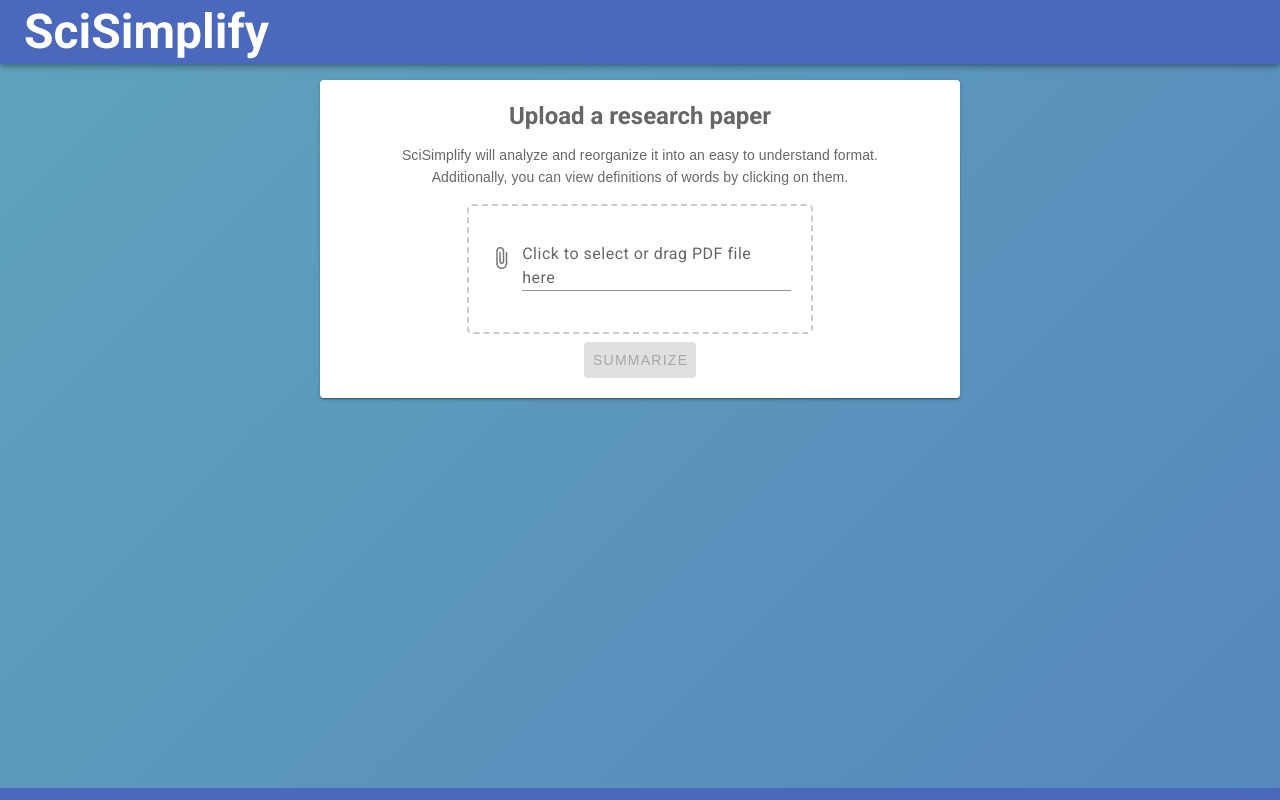
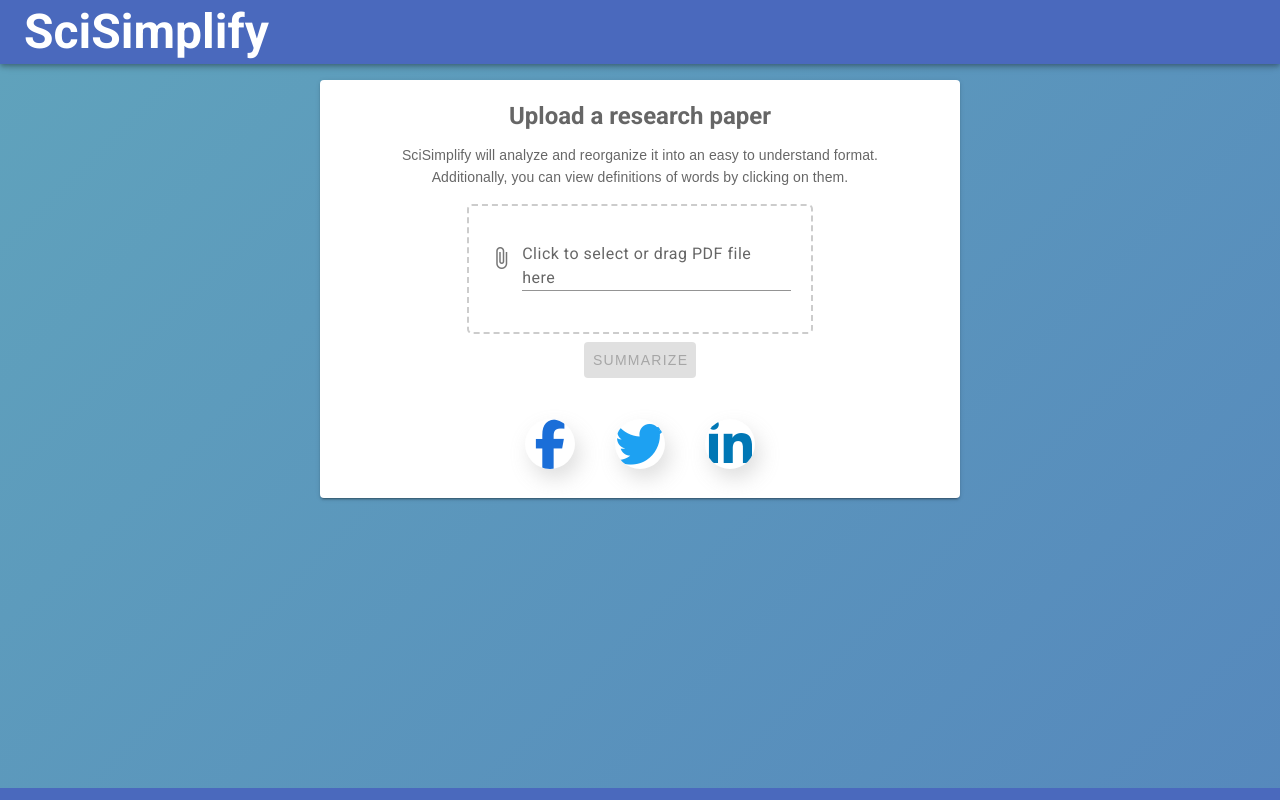
Before and after one commit to Neverduft/sci-simplify, a Vue app: page / in a window 1280 px wide. Built offline with nearby package versions, Linux system fonts and the light colour scheme.

Commit message:
Social Media Buttons

```diff
--- a/package.json
+++ b/package.json
@@ -10,6 +10,7 @@
   "dependencies": {
     "core-js": "^3.8.3",
     "vue": "^2.6.14",
+    "vue-social-sharing": "^3.0.9",
     "vuetify": "^2.6.0"
   },
   "devDependencies": {
--- a/public/index.html
+++ b/public/index.html
@@ -8,6 +8,7 @@
     <title><%= htmlWebpackPlugin.options.title %></title>
     <link rel="stylesheet" href="https://fonts.googleapis.com/css?family=Roboto:100,300,400,500,700,900">
     <link rel="stylesheet" href="https://cdn.jsdelivr.net/npm/@mdi/font@latest/css/materialdesignicons.min.css">
+    <script src="https://kit.fontawesome.com/b356ad9dc8.js" crossorigin="anonymous"></script>
   </head>
   <body>
     <noscript>
--- a/src/components/HomePage.vue
+++ b/src/components/HomePage.vue
@@ -13,20 +13,32 @@
               </h2>
               <p>
                 SciSimplify will analyze and reorganize it into an easy to
-                understand format.<br />Additionally, you can view definitions of words by clicking on them.
+                understand format.<br />Additionally, you can view definitions
+                of words by clicking on them.
               </p>
             </v-card-text>
             <v-row no-gutters align="center" justify="center">
               <v-col cols="8">
                 <div class="drop-zone" @drop="dropHandler" @dragover.prevent>
-                  <v-file-input v-model="uploadedPDF" accept=".pdf" placeholder="Click to select or drag PDF file here"
-                    color="#40739e" class="file-input text-body-1" show-size></v-file-input>
+                  <v-file-input
+                    v-model="uploadedPDF"
+                    accept=".pdf"
+                    placeholder="Click to select or drag PDF file here"
+                    color="#40739e"
+                    class="file-input text-body-1"
+                    show-size
+                  ></v-file-input>
                   <!-- @change="onFileChange" -->
                 </div>
               </v-col>
             </v-row>
-            <v-card-actions class="mx-2 mb-2" style="justify-content: center;">
-              <v-btn color="#78a9ce" class="white--text" @click="analyzePDF" :disabled="!isPDFUploaded">
+            <v-card-actions class="mx-2 mb-2" style="justify-content: center">
+              <v-btn
+                color="#78a9ce"
+                class="white--text"
+                @click="analyzePDF"
+                :disabled="!isPDFUploaded"
+              >
                 {{ this.action }}
               </v-btn>
               <!-- <v-btn
@@ -39,9 +51,15 @@
               </v-btn> -->
             </v-card-actions>
 
-            <div v-if="hoveredWord" class="hover-box"
-              :style="{ left: hoverBoxPosition.x + 'px', top: hoverBoxPosition.y + 'px' }"
-              style="font-size: 12px !important; max-width: 30vw;">
+            <div
+              v-if="hoveredWord"
+              class="hover-box"
+              :style="{
+                left: hoverBoxPosition.x + 'px',
+                top: hoverBoxPosition.y + 'px',
+              }"
+              style="font-size: 12px !important; max-width: 30vw"
+            >
               {{ hoveredWord }}
             </div>
 
@@ -51,18 +69,51 @@
                 <h2>{{ sectionsContent.section_titles[index] }}</h2>
                 <p>{{ content }}</p>
               </div> -->
-              <div v-for="(content, index) in sectionsContent.sections" :key="'section-' + index"
-                class="text-left text-body-1" style="font-size: 12px !important;  font-family: Helvetica, sans-serif;">
+              <div
+                v-for="(content, index) in sectionsContent.sections"
+                :key="'section-' + index"
+                class="text-left text-body-1"
+                style="
+                  font-size: 12px !important;
+                  font-family: Helvetica, sans-serif;
+                "
+              >
                 <h2>{{ sectionsContent.section_titles[index] }}</h2>
                 <p>
-                  <span v-for="wordObj in splitParagraphIntoSpans(content)" :key="'word-' + wordObj.id"
-                    @click="clickShowHoverBox(wordObj.word, $event)" @mouseleave="stopHighlighting"
-                    class="hoverable-word">
+                  <span
+                    v-for="wordObj in splitParagraphIntoSpans(content)"
+                    :key="'word-' + wordObj.id"
+                    @click="clickShowHoverBox(wordObj.word, $event)"
+                    @mouseleave="stopHighlighting"
+                    class="hoverable-word"
+                  >
                     {{ wordObj.word }}
                   </span>
                 </p>
               </div>
+            </div>
+            <div class="main">
+              <!-- Facebook Icon -->
+              <div class="icon fb">
+                <i class="fa-brands fa-facebook-f"></i>
+                <a class="Text" href="https://www.facebook.com/" target="_blank" style="text-decoration: none;"
+                  ><span>Facebook</span></a
+                >
+              </div>
 
+              <!-- Twitter Icon -->
+              <div class="icon twt">
+                <i class="fa-brands fa-twitter"></i>
+                <a class="Text" href="https://twitter.com/?lang=de" target="_blank" style="text-decoration: none;"
+                  ><span>Twitter</span></a
+                >
+              </div>
+
+              <!-- Linkedin Icon -->
+              <div class="icon lnk">
+                <i class="fa-brands fa-linkedin-in"></i>
+                <span>Linkedin</span>
+              </div>
             </div>
           </v-card>
         </transition>
@@ -95,9 +146,9 @@
       if (this.uploadedPDF) {
         if (this.sectionsContent !== null) {
           this.sectionsContent = null;
-          this.action = "SUMMARIZE"
+          this.action = "SUMMARIZE";
           this.uploadedPDF = null;
-          return
+          return;
         }
 
         console.log("Analyzing file:", this.uploadedPDF);
@@ -114,7 +165,7 @@
           if (response.ok) {
             console.log("File analyzed successfully");
             const data = await response.json();
-            const parsedData = data.message // JSON.parse(data.message);
+            const parsedData = data.message; // JSON.parse(data.message);
             this.sectionsContent = parsedData;
             console.log(this.sectionsContent);
           } else {
@@ -129,7 +180,9 @@
     async fetchWordDefinition(word) {
       this.loadingDefinition = true;
       try {
-        const response = await fetch(`https://api.dictionaryapi.dev/api/v2/entries/en/${word}`);
+        const response = await fetch(
+          `https://api.dictionaryapi.dev/api/v2/entries/en/${word}`
+        );
 
         if (response.ok) {
           const data = await response.json();
@@ -154,7 +207,7 @@
         // Use DataTransferItemList interface to access the file(s)
         for (let i = 0; i < event.dataTransfer.items.length; i++) {
           // If dropped items aren't files, reject them
-          if (event.dataTransfer.items[i].kind === 'file') {
+          if (event.dataTransfer.items[i].kind === "file") {
             const file = event.dataTransfer.items[i].getAsFile();
             this.uploadedPDF = file;
           }
@@ -177,7 +230,7 @@
     },
 
     splitParagraphIntoSpans(para) {
-      return para.split(' ').map((word, i) => {
+      return para.split(" ").map((word, i) => {
         return { word: word, id: i };
       });
     },
@@ -187,8 +240,8 @@
         word = word.replace(",", "").replace(".", "");
         this.clickedWord = word;
         var definition = await this.fetchWordDefinition(word);
-        definition = `[${word}]\n` + definition
-        this.hoveredWord = definition ? definition : 'Definition not found';
+        definition = `[${word}]\n` + definition;
+        this.hoveredWord = definition ? definition : "Definition not found";
         this.hoverBoxPosition.x = event.clientX;
         this.hoverBoxPosition.y = event.clientY;
       }
@@ -201,7 +254,6 @@
     stopHighlighting() {
       this.hoveredWord = null;
     },
-
   },
 
   watch: {
@@ -211,13 +263,12 @@
 
     sectionsContent(newValue) {
       if (newValue !== null) {
-        this.action = "RESET"
+        this.action = "RESET";
       }
-    }
+    },
   },
 };
 </script>
-
 
 <style scoped>
 .hover-box {
@@ -295,4 +346,78 @@
     width: 50%;
   }
 }
+.icon {
+  width: 50px;
+  height: 50px;
+  border-radius: 100px;
+  background: #fff;
+  margin: 20px;
+  text-align: center;
+  font-size: 50px;
+  line-height: 40px;
+  font-family: sans-serif;
+  overflow: hidden;
+  box-shadow: 5px 10px 20px rgba(150, 150, 150, 0.3);
+  transition: all 0.3s ease-out;
+}
+.icon:hover {
+  width: 400px;
+  cursor: pointer;
+  display: flex;
+  align-items: center;
+  justify-content: space-evenly;
+  color: #fff;
+}
+.icon:hover i {
+  color: #fff;
+}
+.icon .fa-facebook-f {
+  color: #1a6ed8;
+}
+.fb:hover {
+  background: #1a6ed8;
+}
+
+.icon .fa-twitter {
+  color: #1da1f2;
+}
+.twt:hover {
+  background: #1da1f2;
+}
+.icon .fa-linkedin-in {
+  color: #0077b5;
+}
+.lnk:hover {
+  background: #0077b5;
+}
+.icon .fa-github {
+  color: #000;
+}
+.git:hover {
+  background: #000;
+}
+.icon .fa-youtube {
+  color: #fe0000;
+}
+.yt:hover {
+  background: #fe0000;
+}
+
+/* responsive */
+@media only screen and (min-width: 320px) and (max-width: 991px) {
+  .main {
+    flex-direction: column;
+  }
+}
+.main {
+  width: 100%;
+  height: 100px;
+  display: flex;
+  align-items: center;
+  justify-content: center;
+  background-color: white;
+}
+.Text {
+  text-decoration: none !important;
+}
 </style>
--- a/src/main.js
+++ b/src/main.js
@@ -1,6 +1,8 @@
 import Vue from 'vue'
 import App from './App.vue'
 import vuetify from './plugins/vuetify'
+
+
 
 Vue.config.productionTip = false
 
```
Also changed, not shown: 1 other file (tests, documents, lock files or other folders).
